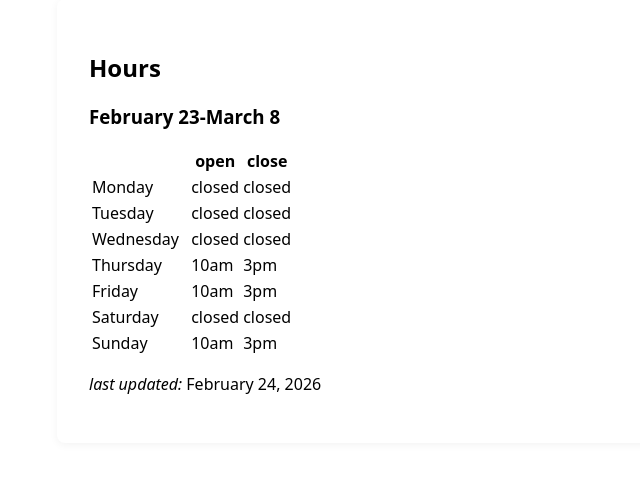
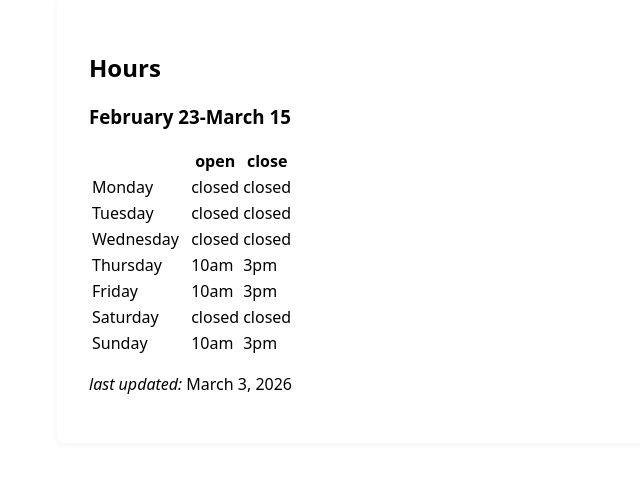
Before and after one commit to GSBC-longisland/GSBC-longisland.github.io, a Jekyll site: the page built from hours.md, in a window 1280 px wide. Shown: the part 514-997 px from the top of the page, without its empty margins (226-866 px from the left). Built offline with Jekyll 4.4.1, drawn with Linux system fonts in a browser that asks for light colours.

Commit message:
Update hours.md

```diff
--- a/hours.md
+++ b/hours.md
@@ -5,7 +5,7 @@ permalink: /hours/
 ---
 
 
-### February 23-March 8
+### February 23-March 15
 
 |  | | open | close |
 |-----|------|-------|-----|
@@ -19,4 +19,4 @@ permalink: /hours/
 
 
 
-*last updated:* February 24, 2026
+*last updated:* March 3, 2026
```
